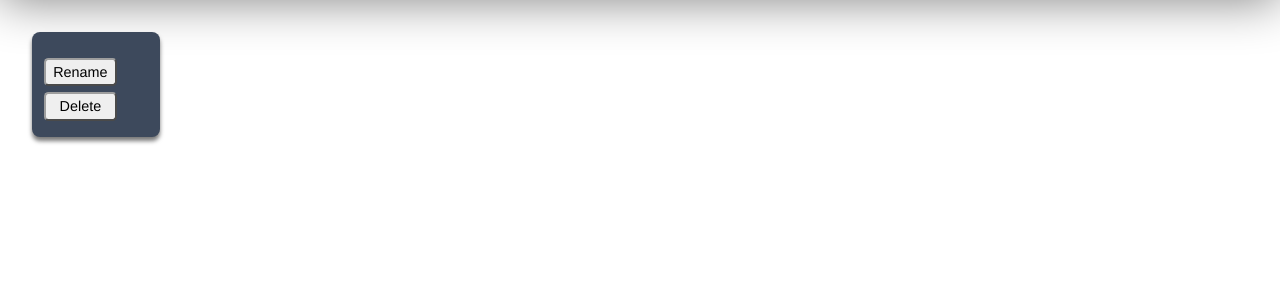
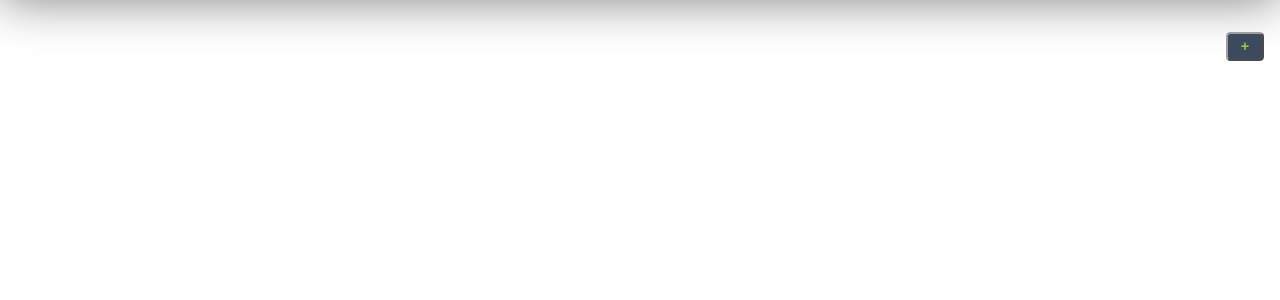
Before and after one commit to DanielJirik/hw-interface, a Symfony app: template template-designer/templates/teacher/group.html.twig in a window 1280 px wide. Shown: the part 92-392 px from the top of the page. Run offline with Twig, Linux system fonts and the light colour scheme; the template is opened without the code that fills it, so the values that code supplies are empty; some libraries are stand-ins or nearby versions.

Commit message:
groups page

```diff
--- a/template-designer/pages/group.json
+++ b/template-designer/pages/group.json
@@ -2,6 +2,6 @@
     "template": "teacher/group.html.twig",
     "vars":
     {
-        "name": "PVA"
+        "name": ["PVA", "MAT", "PGV", "PVA", "MAT", "PGV", "PVA", "MAT", "PGV"]
     }
 }
--- a/template-designer/public/css/group.css
+++ b/template-designer/public/css/group.css
@@ -1,35 +1,98 @@
 div.card{
     max-width: 8em;
     max-height: 8em;
-    background-color: #3d495c;
+    min-width: 8em;
+    min-height: 8em;
+    background-color: rgba(250, 250, 250, 255);
     margin: 2em;
     padding: .75em;
     border-radius: .5em;
-    box-shadow: rgba(0, 0, 0, 0.527) 0px 4px 4px 0px;
+    box-shadow: rgba(0, 0, 0, 0.253) 0px 2px 2px 0px;
+    cursor: pointer;
 }
 .button-r{
     border-radius: .3em;
     border-color: rgb(158, 158, 158);
     padding: .3em;
     font-family: "Helvetica";
+    font-weight: bold;
     font-size: 0.90em;
     margin-top: 0.4em;
     min-width: 70%;
+    background-color: #3d495c;
+    color: white;
 }
 .button-d{
     border-radius: .3em;
     border-color: rgb(158, 158, 158);
     padding: .3em;
     font-family: "Helvetica";
+    font-weight: bold;
     font-size: 0.90em;
     margin-top: 0.4em;
     min-width: 70%;
+    background-color: #3d495c;
+    color: rgba(205, 79, 79, 0.764);
+}
+div.addGroup{
+    display: flex;
+    justify-content:flex-end;
+    flex-wrap: wrap;
+    margin-top: 2em;
+    margin-right: 1em;
+}
+.newG{
+    border-radius: .3em;
+    border-color: rgb(158, 158, 158);
+    padding: .3em;
+    font-family: "Helvetica";
+    font-weight: bolder;
+    font-size: 0.90em;
+    background-color: #3d495c;
+    color: rgba(166, 219, 88, 0.853);
+    max-width: 30%;
+    width: 3%;
+    justify-content: end;
 }
 
 h2.group-name{
-    color: white;
+    color: black;
 }
 div.buttons{
     margin-top: .5em;
     margin-bottom: .25em;
 }
+
+.cards-container{
+    display: flex;
+    justify-content:flex-start;
+    flex-wrap: wrap;
+}
+
+
+.popup{
+    width: 400px;
+    background-color: silver;
+    border-radius: 6px;
+    position: absolute;
+    top: 0;
+    left: 50%;
+    transform: translate(-50%, -50%) scale(0.1);
+    text-align: center;
+    padding: 0 30px 30px;
+    visibility: hidden;
+    color: #333;
+}
+
+.open-popup{
+    width: 400px;
+    background-color: silver;
+    border-radius: 6px;
+    position: absolute;
+    top: 50%;
+    left: 50%;
+    transform: translate(-50%, -50%);
+    text-align: center;
+    padding: 0 30px 30px;
+    visibility: visible;
+}
--- a/template-designer/templates/teacher/group.html.twig
+++ b/template-designer/templates/teacher/group.html.twig
@@ -2,6 +2,7 @@
 
 {% block style %}
     <link rel="stylesheet" href="css/group.css">
+    <script src="js/group.js"></script>
 {% endblock %}
 
 {% block title %}
@@ -21,14 +22,24 @@
 {% endblock %}
 
 {% block body %}
-    <div class="card" href="window.open('import');">
-        <h2 class="group-name">{{ name }}</h4>
-        <form method="post">
-            <div class="buttons">
-                <button class="button-r">Rename</button>
-                <br>
-                <button class="button-d">Delete</delete>
+    <div class="addGroup">
+        <input class="newG" type="button" value="+" onclick="openPopup()">
+    </div>
+    <div class="cards-container">
+        {% for i in name %}
+            <div class="card" onclick="location.href='import'">
+                <h2 class="group-name">{{ i }}</h4>
+                <form method="post">
+                    <div class="buttons">
+                        <a href="group"><input class="button-r" type="button" value="Rename"></a>
+                        <a href="group"><input class="button-d" type="button"value="Delete"></a>
+                    </div>
+                </form>
             </div>
-        </form>
+        {% endfor %}
+        <div class="popup" id="popup">
+            <h2>Do you really want to delete the group?</h2>
+            <button type="button" value="ok" onclick="closePopup()"></button>
+        </div>
     </div>
 {% endblock %}
```
